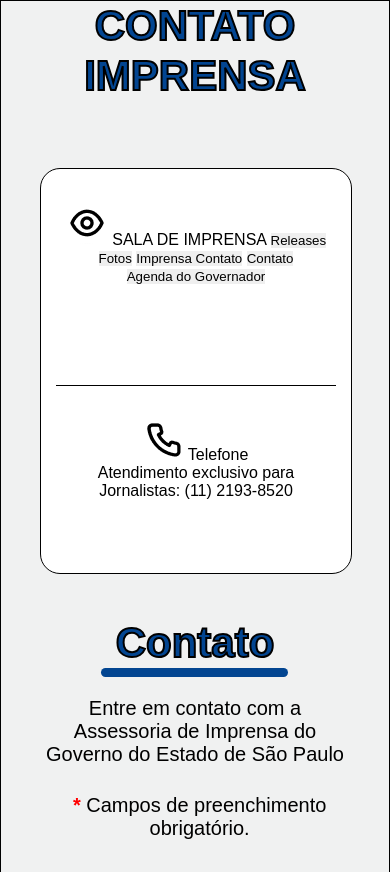
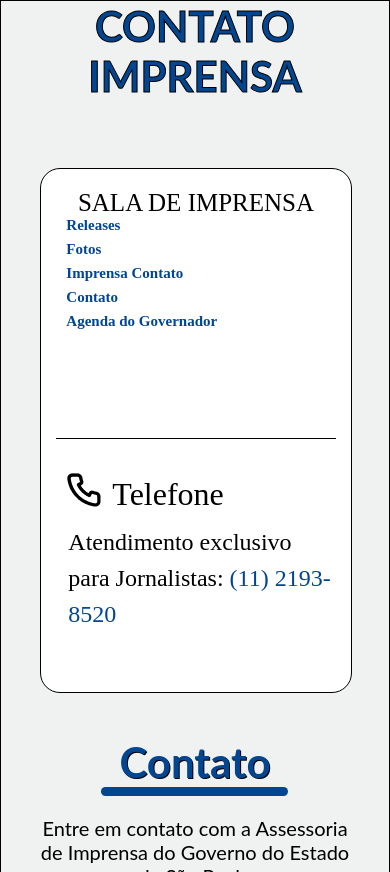
Before and after one commit to maxxmaciel/Governo-de-Sao-Paulo-completo, a plain HTML site: page index.html in a window 390 px wide. Shown: the top 872 px of the page. Drawn offline with Linux system fonts and the light colour scheme; a web font is replaced by a local one.

Commit message:
Add files via upload

```diff
--- a/css/style.css
+++ b/css/style.css
@@ -1,3 +1,13 @@
+@font-face {
+    font-family: Reem Kufi;
+    src: url(../fontes/Reem_Kufi/static/ReemKufi-Regular.ttf);
+ }
+ @font-face {
+    font-family: Lato;
+    src: url(../fontes/Lato/Lato-Regular.ttf);
+ }
+
+
 /* CSS reset */
 
 *{
@@ -33,8 +43,49 @@ font-style: normal;
 font-weight: 700;
 font-size: 48px;
 line-height: 58px;
+font-family: 'Lato';
 color: #024591;
 }
+
+#telefones  a{
+    font-family: 'Reem Kufi';
+   float: left;
+   font-weight: 400;
+font-size: 32px;
+line-height: 48px;
+margin-left: 8px;
+
+
+
+}
+
+#telefones  img{
+    float: left;
+    margin-left: 39px;
+ }
+
+ #telefones p uppercase{
+     color: #024591;
+
+
+
+ }
+
+
+ #telefones  p{
+     margin-top:86px;
+     margin-left: 86px;
+    font-family: 'Reem Kufi';
+    clear: both;
+    font-style: normal;
+    text-align: left;
+    font-weight: 400;
+font-size: 24px;
+line-height: 36px;
+color: #000;
+
+
+ }
 
 article {
     margin-top: 67px;
@@ -45,6 +96,45 @@ article {
     border-radius: 20px;
     background-color: #fff;
 }
+
+#sala_de_imprensa img {
+    float: left;
+    margin-top: 4px;
+    margin-left: 20px;
+
+}
+
+#sala_de_imprensa a {
+    float: left;
+    width: 71%;
+    font-style: normal;
+    font-weight: 400;
+    font-size: 32px;
+    font-family: 'Reem Kufi';
+}
+
+#sala_de_imprensa button{
+    font-family: 'Reem Kufi';
+    display: flex;
+    padding-left: 10px;
+
+    clear: both;
+    font-weight: 400;
+    font-size: 24px;
+    color: #024591;
+    margin-left: 53px;
+    background-color: #fff;
+    font-weight: bold;
+    text-align: left;
+
+
+}
+
+
+
+
+
+
 
 #sala_de_imprensa{
      width: 438px;
@@ -63,6 +153,8 @@ article {
 }
 
 #section_2 {
+    font-family: 'Lato';
+
     margin-top: 101px;
     display: flex;
     flex-direction:column;
@@ -74,7 +166,7 @@ font-weight: 700;
 font-size: 42px;
 line-height: 50.4px;
 color: #024591;
--webkit-text-stroke: 2px #000;
+text-shadow: 1px 1px black;
 
 
 }
@@ -97,6 +189,7 @@ color: #024591;
 
 }
 #section_2 p {
+    font-family: 'Lato';
     margin-top:54px;
     font-size: 25px;
 
@@ -115,6 +208,7 @@ color: #024591;
 }
 #section_2 ul a{
     font-size: 24px;
+
 
 
 }
@@ -189,6 +283,10 @@ a#a_assesoria {
         width: 100%;
     }
 
+    #sala_de_imprensa button {
+
+        margin-left: 5%;
+    }
 
     article{
            width:100%
@@ -208,6 +306,14 @@ a#a_assesoria {
 
 
 }
+
+
+#sala_de_imprensa a {
+
+    width: 65%;
+
+}
+
 #section_2 {
 
     width: 100%;
@@ -251,11 +357,75 @@ a#a_assesoria {
 }
 
 }
+
+@media only screen and (max-width: 775px) and (min-width: 501px) {
+
+    #sala_de_imprensa img {
+        display: none;
+
+
+    }
+
+    #sala_de_imprensa a {
+
+
+
+        font-size: 26px;
+        width: 100%;
+    }
+    #sala_de_imprensa button {
+
+        margin-left: 0%;
+    }
+
+    #telefones img {
+
+        display:none;
+    }
+    #telefones a {
+        width: 100%;
+    }
+
+#telefones p {
+    margin-left: 20px;
+    text-align: left;
+}
+
+}
 /*MOBILE */
 @media only screen and (max-width: 500px) {
     main {
         width: 80%;
 
+    }
+
+    #sala_de_imprensa button {
+        margin-left: 0%;
+        font-size: 15px;
+        margin-top: 7px;
+    }
+
+
+    #telefones {
+margin-top:31px;
+
+
+    }
+
+    #telefones p {
+        margin-top: 54px;
+        margin-left: 12px;
+    }
+
+    article{
+
+        height: 523px;
+    }
+
+
+    #telefones img {
+
+        margin-left:8px;
     }
 
     #contato_imprensa{
@@ -264,7 +434,7 @@ a#a_assesoria {
         font-size: 42px;
         line-height: 50px;
 
-        -webkit-text-stroke: 2px #000;
+        -webkit-text-stroke: 1px #000;
 
         }
 
@@ -385,6 +555,39 @@ text-align: left;
     margin:auto;
     margin-top:31px;
 }
+#sala_de_imprensa img {
+    display: flex;
+    margin-top: -11px;
+    margin-left: 3px;
+    display: flex;
+}
+
+#sala_de_imprensa a {
+    font-size: 25px;
+    width: 85%;
+    margin-top: -14px;
+}
+}
+
+@media only screen and (max-width: 427px) {
+
+#sala_de_imprensa img {
+    display: none;
+    width: 100%;
+}
+
+#sala_de_imprensa a {
+
+    width: 100%
+
+}
+}
+@media only screen and (max-width: 340px) {
+
+    #sala_de_imprensa a {
+        font-size: 20px;
+
+    }
 
 
 
```
